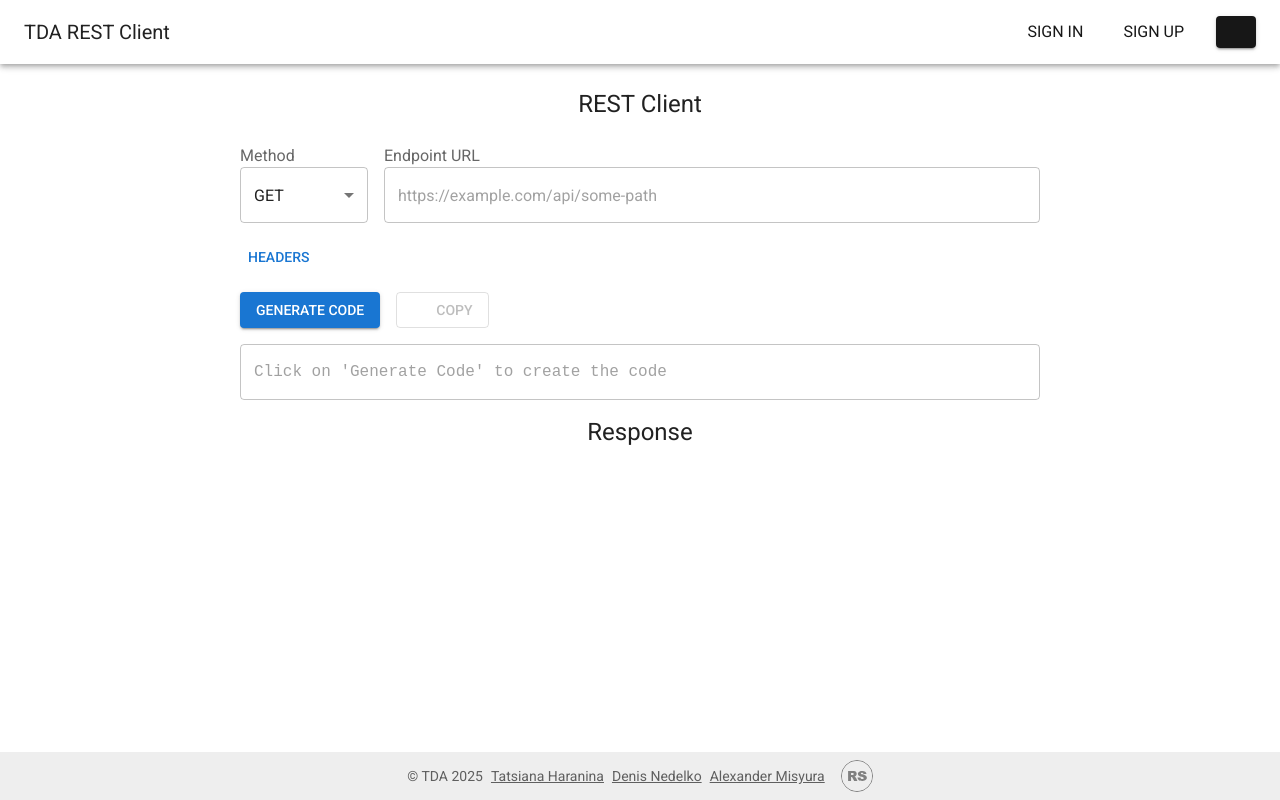
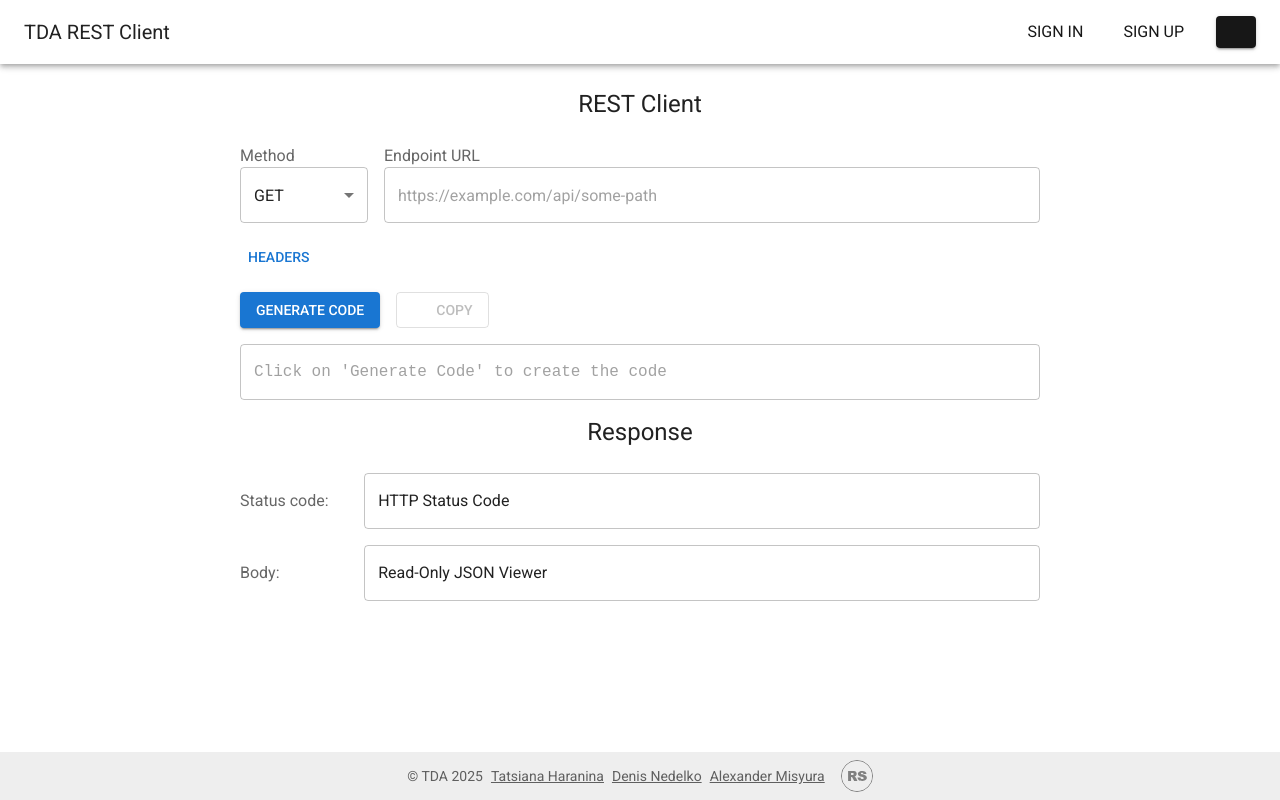
Before and after one commit to tanyagoryaninaD/rest-client-app, a Next.js app: page /en/client in a window 1280 px wide. Built offline with nearby package versions, Linux system fonts and the light colour scheme; some icons are missing; what @mui/material-nextjs would draw is missing.

Commit message:
feat: add basic layout for rest client response

```diff
--- a/src/app/[locale]/client/client.css
+++ b/src/app/[locale]/client/client.css
@@ -15,7 +15,3 @@
   width: 100%;
   max-width: 50rem;
 }
-
-.mui-1toxriw-MuiList-root-MuiMenu-list {
-  max-height: 15rem;
-}
--- a/src/app/[locale]/client/page.tsx
+++ b/src/app/[locale]/client/page.tsx
@@ -1,18 +1,15 @@
 import '@/app/[locale]/client/client.css';
 
-import { Box, Container, Typography } from '@mui/material';
+import { Container } from '@mui/material';
 
 import RestClientRequest from '@/components/forms/rest-client/request/rest-client-request';
+import RestClientResponse from '@/components/forms/rest-client/response/rest-client-response';
 
 export default function ClientPage() {
   return (
     <Container className="page-container">
       <RestClientRequest />
-      <Box className="client-section">
-        <Typography variant="h5" component="h1" gutterBottom>
-          Response
-        </Typography>
-      </Box>
+      <RestClientResponse />
     </Container>
   );
 }
--- /dev/null
+++ b/src/components/forms/rest-client/response/body.tsx
@@ -0,0 +1,23 @@
+import { Box, InputLabel, TextField } from '@mui/material';
+
+export default function ResponseBody() {
+  return (
+    <Box sx={{ width: '100%' }}>
+      <Box sx={{ display: 'flex', gap: '1rem', alignItems: 'center' }}>
+        <InputLabel sx={{ textWrap: 'nowrap', width: '8rem' }}>
+          Body:{' '}
+        </InputLabel>
+        <TextField
+          id="generate-input"
+          sx={{
+            width: '100%',
+            ':focus': { outline: 0 },
+          }}
+          multiline
+          fullWidth
+          value={'Read-Only JSON Viewer'}
+        />
+      </Box>
+    </Box>
+  );
+}
--- /dev/null
+++ b/src/components/forms/rest-client/response/rest-client-response.tsx
@@ -0,0 +1,20 @@
+import { Box, Typography } from '@mui/material';
+
+import ResponseBody from './body';
+import StatusCode from './status-code';
+
+export default function RestClientResponse() {
+  return (
+    <Box className="client-section">
+      <Typography variant="h5" component="h1" gutterBottom>
+        Response
+      </Typography>
+      <Box className="client-box">
+        <StatusCode />
+      </Box>
+      <Box className="client-box">
+        <ResponseBody />
+      </Box>
+    </Box>
+  );
+}
--- /dev/null
+++ b/src/components/forms/rest-client/response/status-code.tsx
@@ -0,0 +1,23 @@
+import { Box, InputLabel, TextField } from '@mui/material';
+
+export default function StatusCode() {
+  return (
+    <Box sx={{ width: '100%' }}>
+      <Box sx={{ display: 'flex', gap: '1rem', alignItems: 'center' }}>
+        <InputLabel sx={{ textWrap: 'nowrap', width: '8rem' }}>
+          Status code:{' '}
+        </InputLabel>
+        <TextField
+          id="generate-input"
+          sx={{
+            width: '100%',
+            ':focus': { outline: 0 },
+          }}
+          multiline
+          fullWidth
+          value={'HTTP Status Code'}
+        />
+      </Box>
+    </Box>
+  );
+}
```
